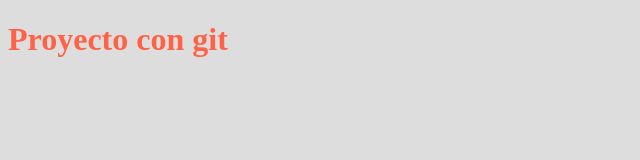
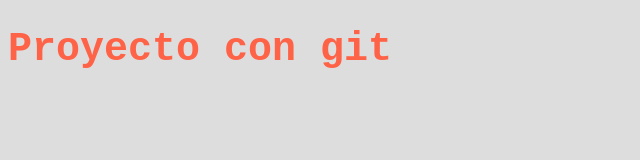
Before and after one commit to bvdDiaz/CursoGit, a plain HTML site: page index.html in a window 1280 px wide. Shown: the whole page, without its empty margins (0-640 px from the left). Drawn offline with Linux system fonts and the light colour scheme.

Commit message:
Cambios: tamaño, fuente, color del titulo

```diff
--- a/css/style.css
+++ b/css/style.css
@@ -1,5 +1,9 @@
 body {
-   background-color: #ddd
+   background-color: #ddd;
 }
 
-h1 {color: tomato;}
+h1 {
+   color: tomato;
+   font-size: 40px;
+   font-family: monospace;
+}
```
